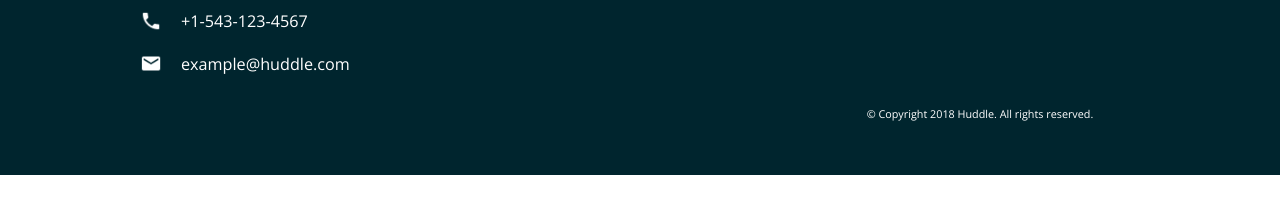
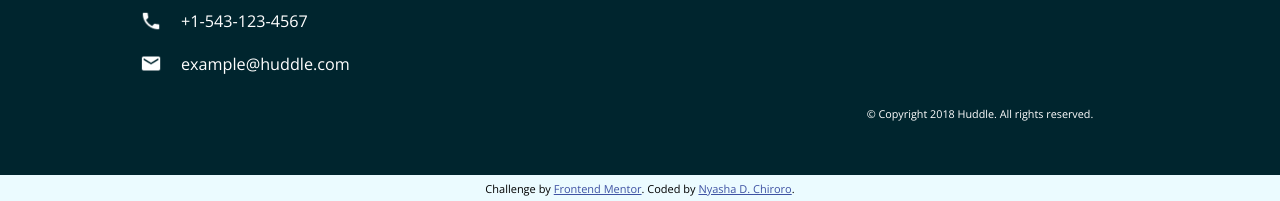
Before and after one commit to chiroro-jr/huddle-landing-page, a website built with Vite: page index.html in a window 1280 px wide. Shown: the part 2389-2590 px from the top of the page. Before the commit the page ends 2564 px from the top, so only its background shows below. Built offline with nearby package versions, Linux system fonts and the light colour scheme; files whose address does not match are found by name.

Commit message:
Removed unsed code and files

```diff
--- a/index.html
+++ b/index.html
@@ -205,15 +205,14 @@
                 </div>
             </div>
         </footer>
-
-        <!--
-
-  <footer>
-    <p class="attribution">
-      Challenge by <a href="https://www.frontendmentor.io?ref=challenge" target="_blank">Frontend Mentor</a>.
-      Coded by <a href="#">Your Name Here</a>.
-    </p>
-  </footer> -->
+        <p class="attribution">
+            Challenge by
+            <a
+                href="https://www.frontendmentor.io?ref=challenge"
+                target="_blank"
+                >Frontend Mentor</a
+            >. Coded by <a href="#">Nyasha D. Chiroro</a>.
+        </p>
         <script
             type="module"
             src="https://unpkg.com/ionicons@5.5.2/dist/ionicons/ionicons.esm.js"
--- a/scss/base/_base.scss
+++ b/scss/base/_base.scss
@@ -32,7 +32,9 @@ body {
 
 .attribution {
     font-size: 11px;
+    background-color: var(--very-pale-cyan);
     text-align: center;
+    padding: 0.5em 0;
 }
 .attribution a {
     color: hsl(228, 45%, 44%);
--- a/scss/components/_btn.scss
+++ b/scss/components/_btn.scss
@@ -1,5 +1,3 @@
-// This needs correction
-
 .btn {
     display: inline-block;
     border-radius: 2em;
--- a/scss/style.scss
+++ b/scss/style.scss
@@ -1,11 +1,9 @@
 // Abstracts
 @import './abstracts/mixins';
-@import './abstracts/variables';
 
 // Base
 @import './base/base';
 @import './base/typography';
-@import './base/animations';
 @import './base/utilities';
 
 // Components
```
Also changed, not shown: scss/layout/_header.scss (+0 -20 lines), scss/abstracts/_variables.scss (deleted), scss/base/_animations.scss (deleted).
